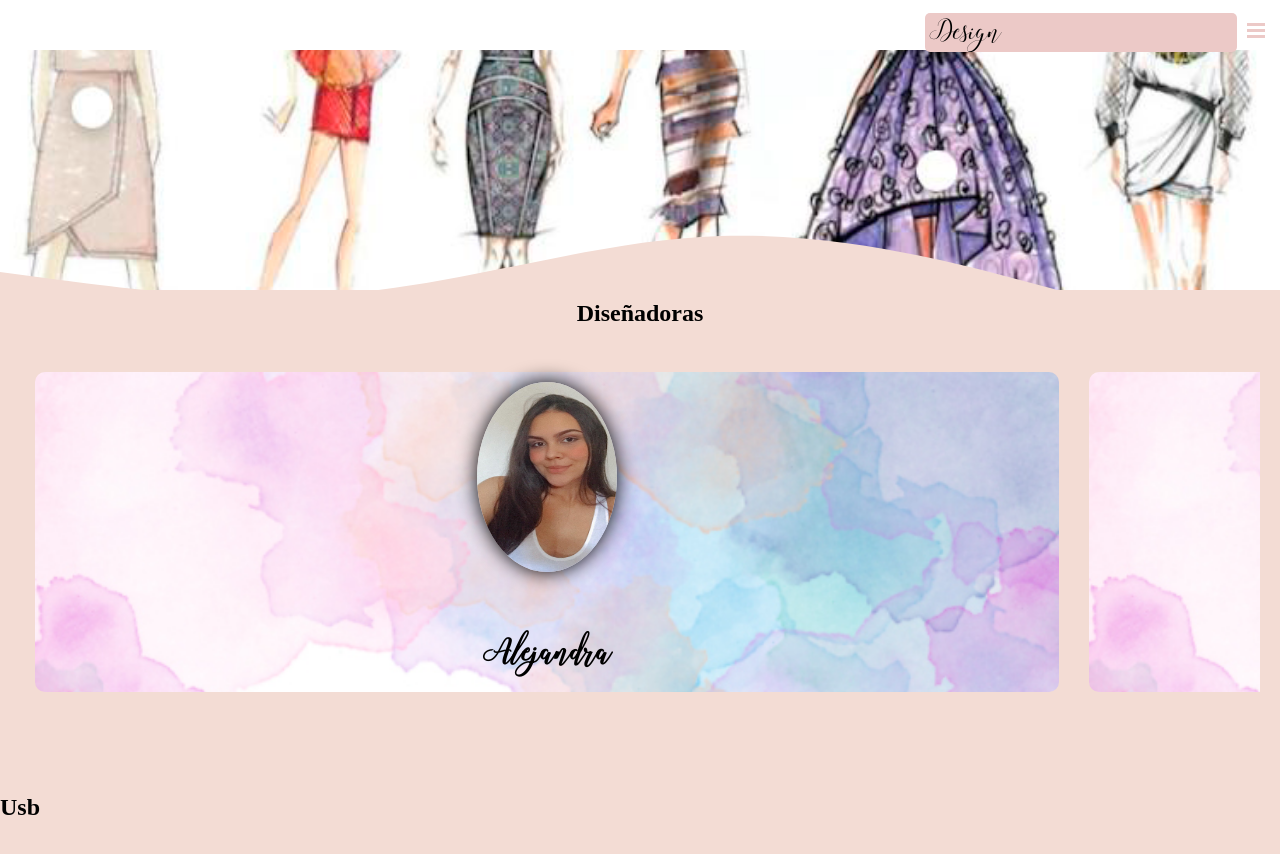
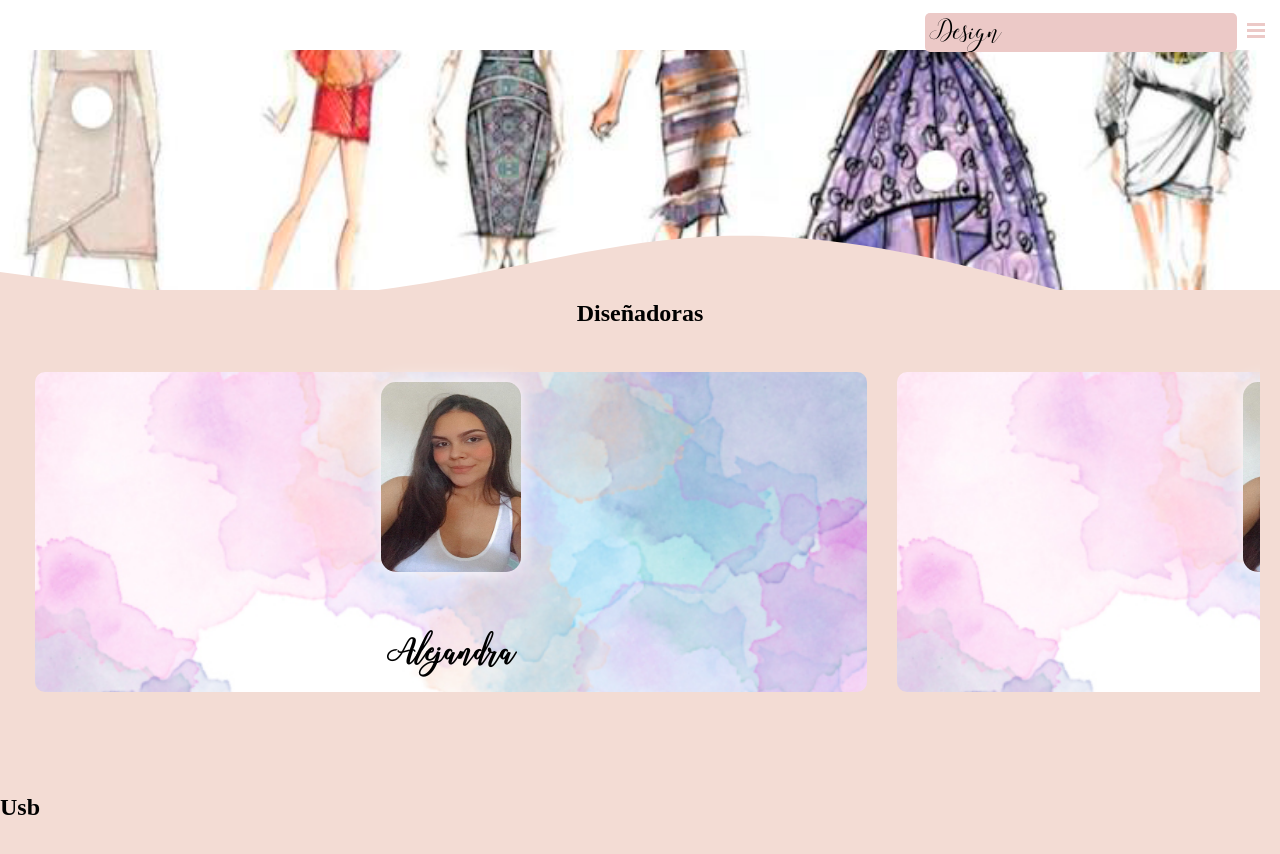
Before and after one commit to StevenC23/Design, a React (Create React App) app: page / in a window 1280 px wide. Shown: the top 854 px of the page. Built offline with nearby package versions, Linux system fonts and the light colour scheme.

Commit message:
scroll designers edit4

```diff
--- a/src/components/designerscard/Designers.css
+++ b/src/components/designerscard/Designers.css
@@ -39,7 +39,7 @@ a {
   background-image: url("../../source/imgs/fnd.jpg");
   background-repeat: no-repeat;
   background-size: cover;
-  width: 80vw;
+  width: 65vw;
   height: 40vh;
   margin: 15px;
   border-radius: 10px;
@@ -58,8 +58,8 @@ a {
   width: 140px;
   height: 190px;
   margin: 10px auto;
-  border-radius: 50%;
-  box-shadow: 0px 0px 20px rgb(0, 0, 0);
+  border-radius: 15px;
+  box-shadow: 0px 0px 20px rgb(255, 255, 255);
 }
 
 .designers-card-div .data {
```
